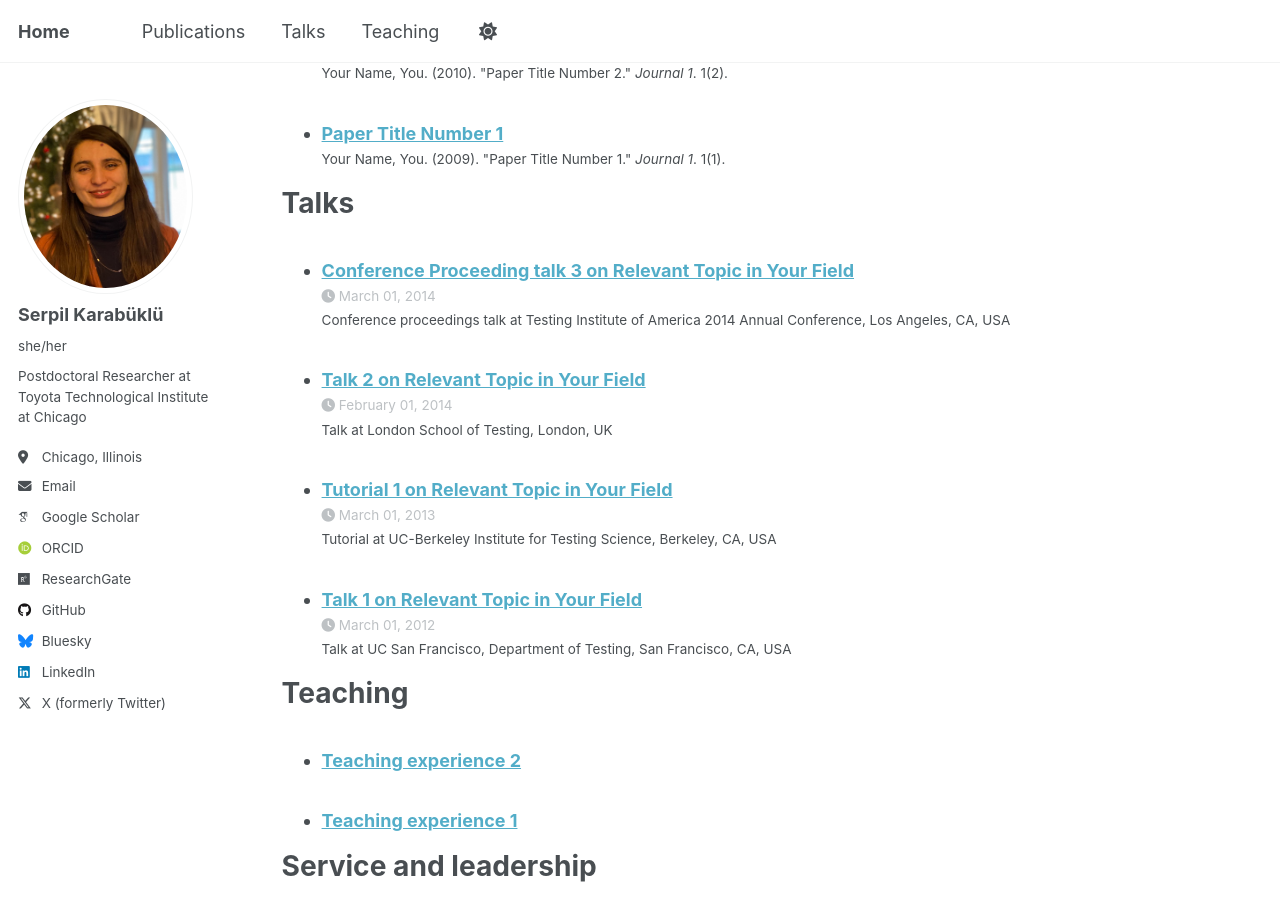
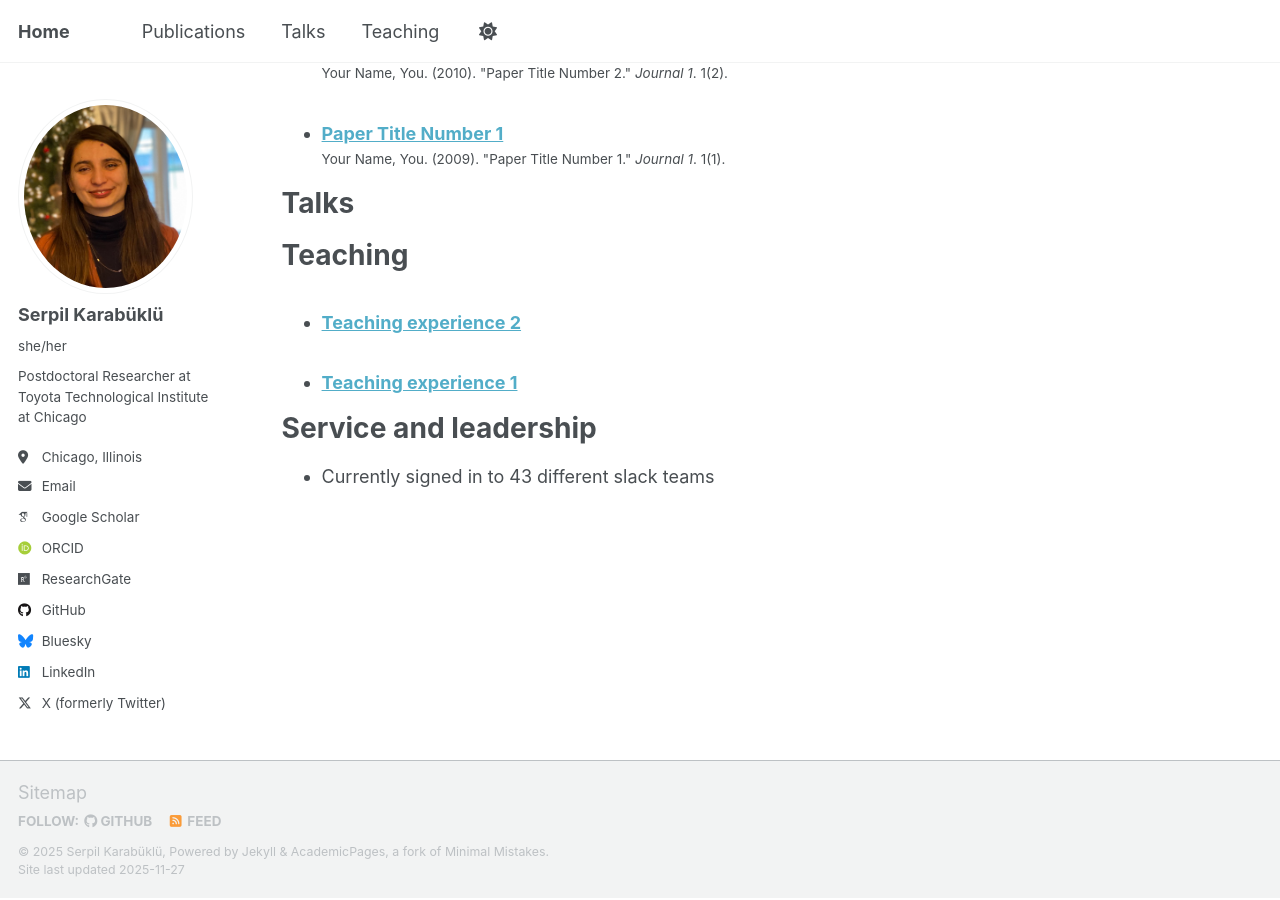
Before and after one commit to serpilkarabuklu/serpilkarabuklu, a Jekyll site: the page built from _pages/cv.md, in a window 1280 px wide and 900 px high, scrolled down 1371 px. Built offline with Jekyll 4.4.1, drawn with Linux system fonts in a browser that asks for light colours; some web fonts are replaced; a script that is not in the unit is left out; part of the change alters nothing that is shown.

Commit message:
Update _config.yml

```diff
--- a/_config.yml
+++ b/_config.yml
@@ -230,9 +230,6 @@ collections:
   portfolio:
     output: true
     permalink: /:collection/:path/
-  talks:
-    output: true
-    permalink: /:collection/:path/
 
 
 # These settings control how pages and collections are included in the site
@@ -283,13 +280,13 @@ defaults:
       share: true
       comment: true
   # _talks
-  - scope:
-      path: ""
-      type: talks
-    values:
-      layout: talk
-      author_profile: true
-      share: true
+  #- scope:
+   #   path: ""
+    #  type: talks
+    #values:
+     # layout: talk
+     # author_profile: true
+     # share: true
 
 
 # Sass/SCSS
```
